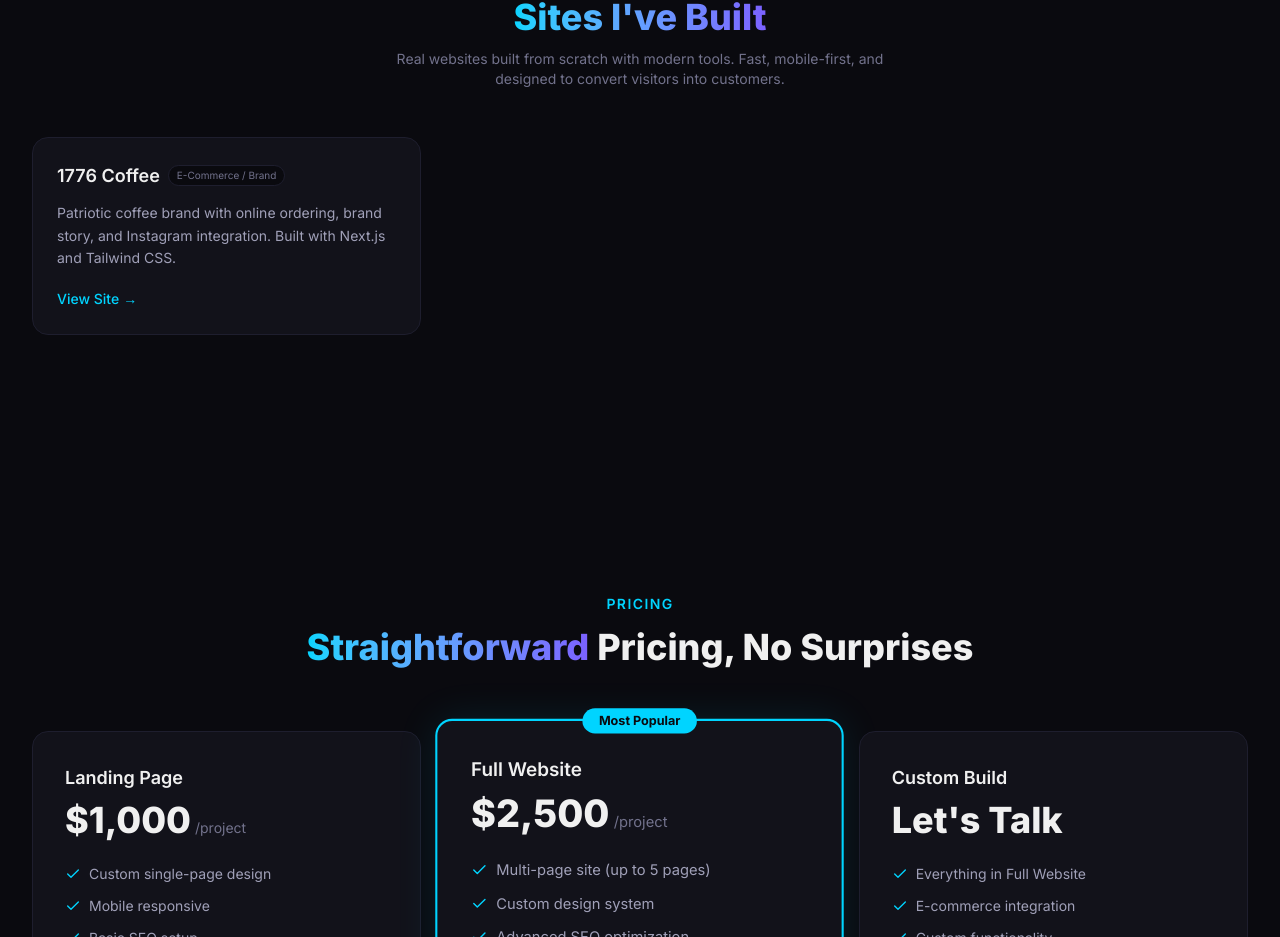
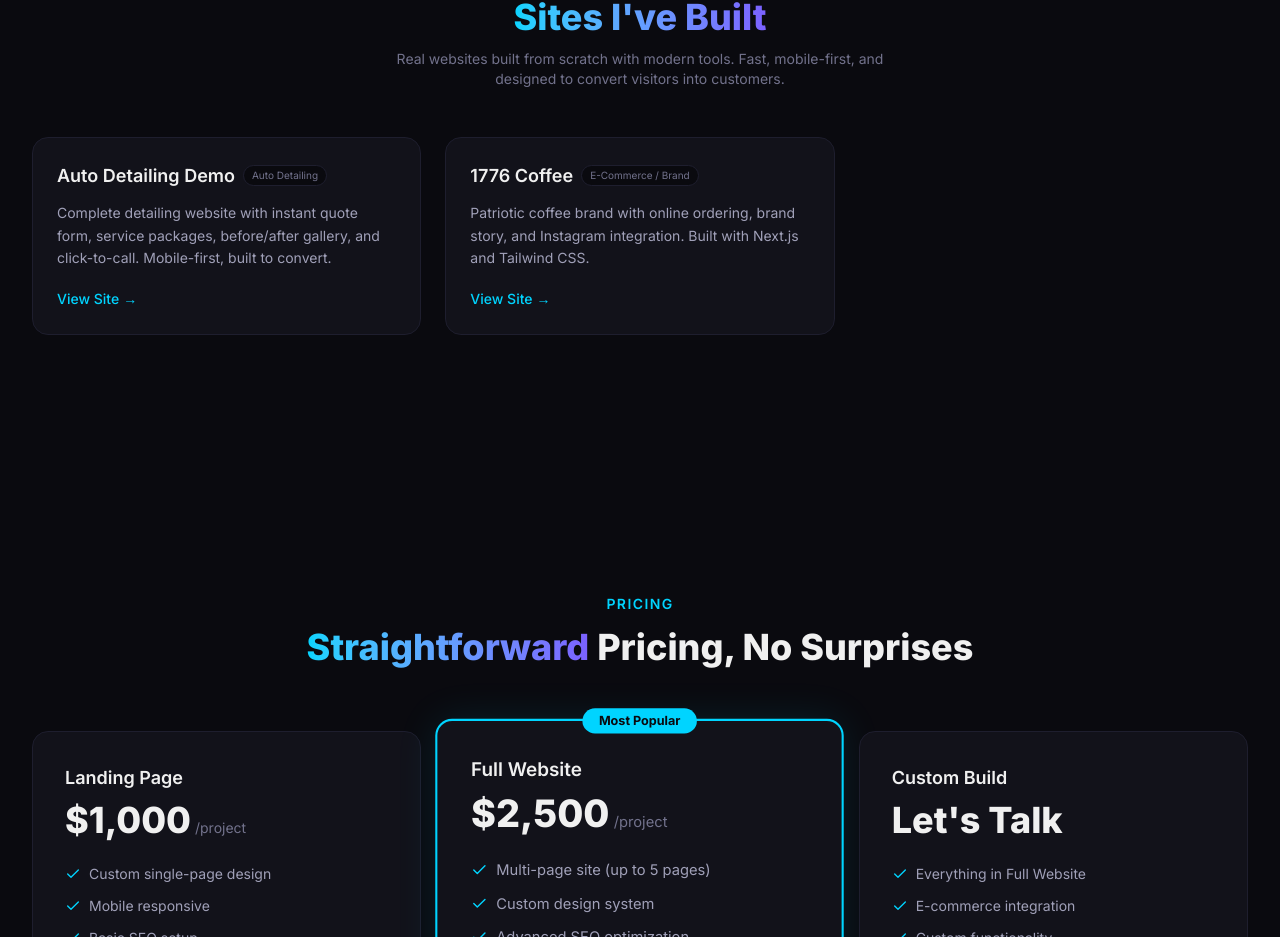
Before and after one commit to ngblu/555-digital, a Next.js app: page / in a window 1280 px wide. Shown: the part 2520-3457 px from the top of the page. Built offline with nearby package versions, Linux system fonts and the light colour scheme; no server answers.

Commit message:
add auto detailing demo to portfolio

```diff
--- a/src/components/sections/Portfolio.tsx
+++ b/src/components/sections/Portfolio.tsx
@@ -22,6 +22,12 @@ export default function Portfolio() {
 
         <div className="grid md:grid-cols-2 lg:grid-cols-3 gap-6">
           {[
+            {
+              title: "Auto Detailing Demo",
+              niche: "Auto Detailing",
+              desc: "Complete detailing website with instant quote form, service packages, before/after gallery, and click-to-call. Mobile-first, built to convert.",
+              link: "https://detailing-demo-two.vercel.app",
+            },
             {
               title: "1776 Coffee",
               niche: "E-Commerce / Brand",
```
